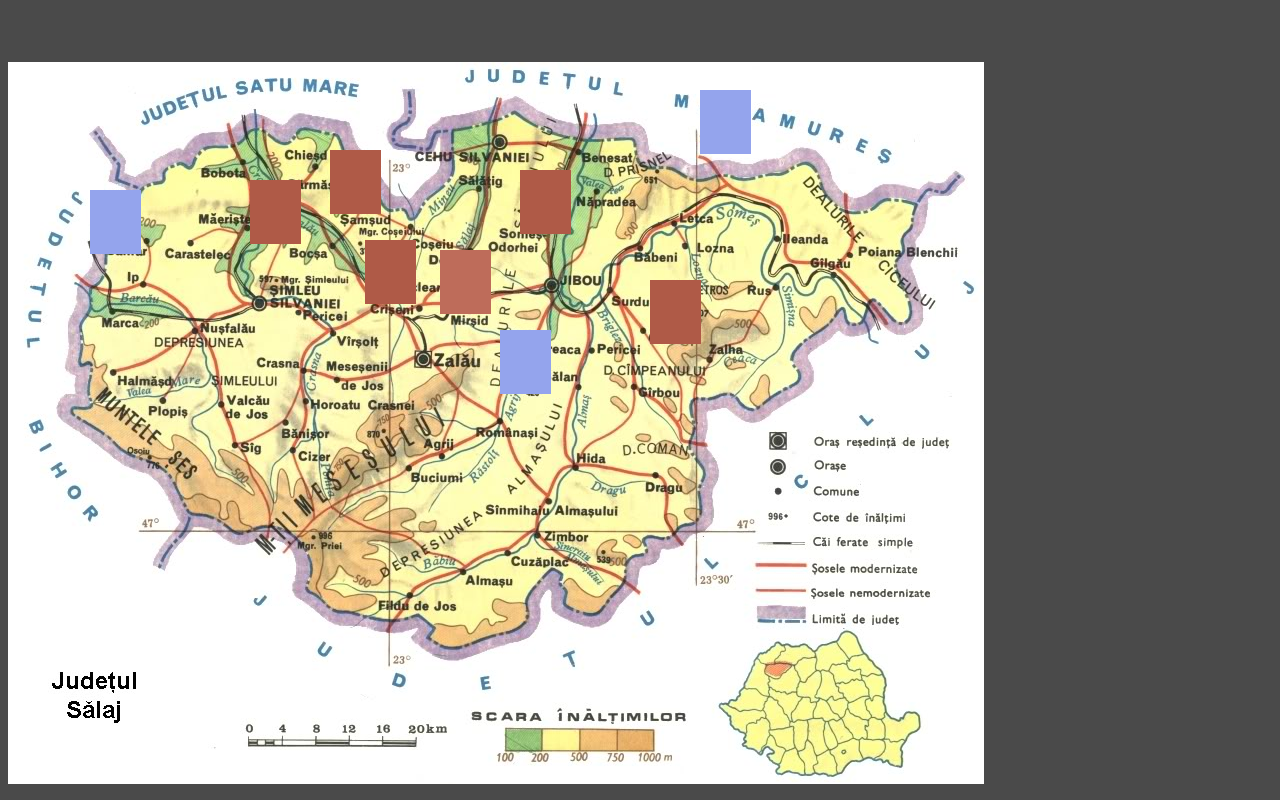
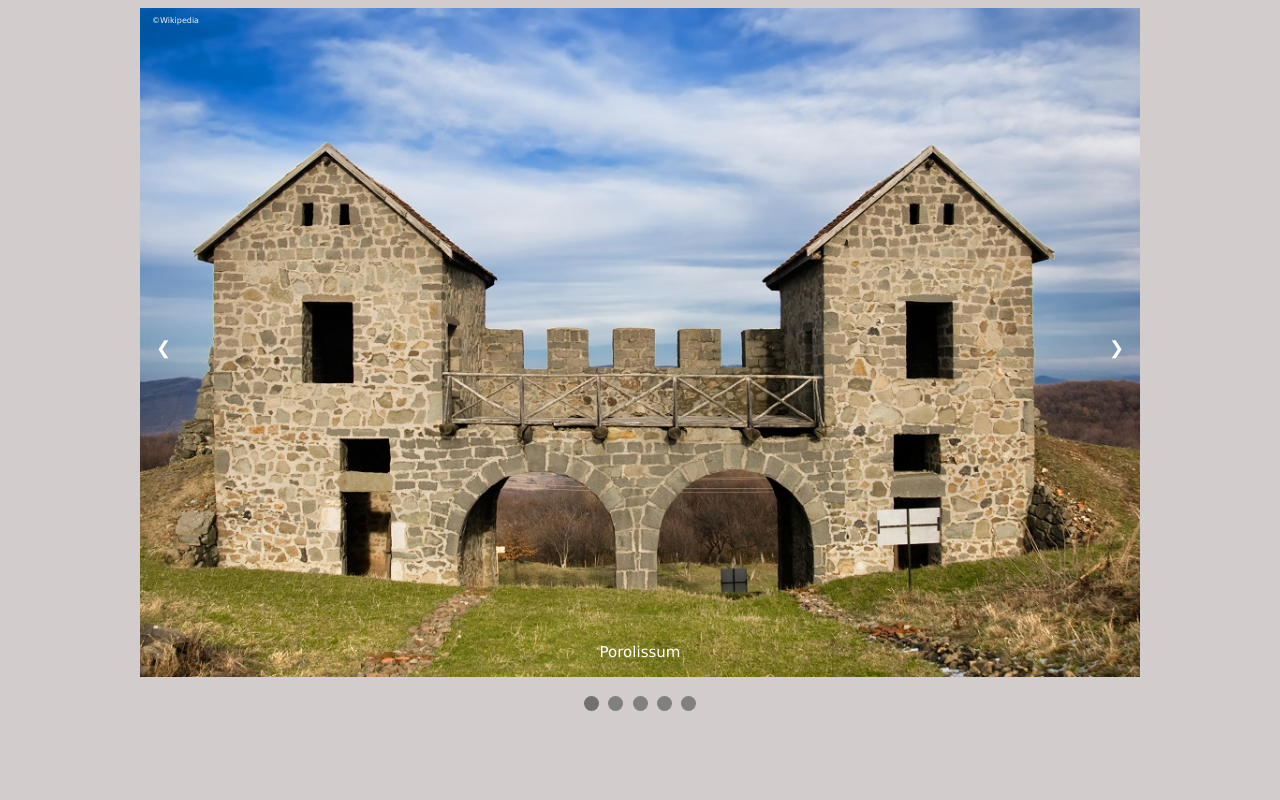
Before and after one commit to dar1acr/Descopera_Salajul, a plain HTML site: page geography/index.html in a window 1280 px wide. Drawn offline with Linux system fonts and the light colour scheme.

Commit message:
slide_show_made

```diff
--- a/geography/index.html
+++ b/geography/index.html
@@ -1,21 +1,62 @@
 <!DOCTYPE html>
 <html>
+
 <head>
     <link rel="stylesheet" href="style_foler_index/index_style_characters .css">
-        <link rel="stylesheet" href="style_foler_index/index_navbar_style.css">
+    <link rel="stylesheet" href="style_foler_index/index_navbar+slideshow_style.css">
     <link rel="stylesheet" href="style_foler_index/index_character_trying.css">
-        <!--meta name="viewport" content="width=device-width, initial-scale=1.0"-->
+
 
 </head>
+
 <body>
     <div class="upper_info">
         <div class="nav_bar"></div>
-            <div class="slide_Show"></div>
+        <div class="slideshow-container">
+            <div class="mySlides fade">
+                <div class="upper_text">©Wikipedia</div>
+                <img src="img/img1.jpg" style="width:100%;">
+                <div class="text">Porolissum</div>
+            </div>
+            <div class="mySlides fade">
+                <div class="upper_text">©Wikipedia</div>
+                <img src="img/img2.jpg" style="width:100%;">
+                <div class="text">Grădina Botanică „Vasile Fati” din Jibou</div>
+            </div>
+            <div class="mySlides fade">
+                <div class="upper_text">©Wikipedia</div>
+                <img src="img/img3.jpg" style="width:100%;">
+                <div class="text">Grădina zmeilor</div>
+            </div>
+            <div class="mySlides fade">
+                <div class="upper_text">©Salvati casa memoriala Iuliu Maniu</div>
+                <img src="img/img4.jpg" style="width:100%;">
+                <div class="text">Casa memorială Iuliu Maniu</div>
+            </div>
+            <div class="mySlides fade">
+                <div class="upper_text">©Wikipedia</div>
+                <img src="img/img5.jpg" style="width:100%;">
+                <div class="text">Rezervația naturală Izvoarele Barcăului</div>
+            </div>
+            <a class="prev" onclick="plusSlides(-1)">❮</a>
+            <a class="next" onclick="plusSlides(1)">❯</a>
+        </div>
+        <br>
+        <div style="text-align:center">
+            <span class="dot" onclick="currentSlide(1)"></span>
+            <span class="dot" onclick="currentSlide(2)"></span>
+            <span class="dot" onclick="currentSlide(3)"></span>
+            <span class="dot" onclick="currentSlide(4)"></span>
+            <span class="dot" onclick="currentSlide(5)"></span>
+        </div>
     </div>
     <br>
     <div class="container_character"></div>
     <br><br>
-        <div class="map-container">
+    <div class="character_container">
+        <div class></div>
+    </div>
+    <!--div class="map-container">
             <img src="img/Salaj.jpg" alt="Map"/>
             <div class="porolissum"></div>
             <div class="casa_memoriala_ilmaniu"></div>
@@ -26,7 +67,8 @@
             <div class="apa_curgatoare_somes"></div>
             <div class="apa_curgatoare_barcau"></div>
             <div class="apa_curgatoare_agrij"></div>
-        </div>
-        <script src="scripts_source/index_script.js"></script>
+        </div-->
+    <script src="scripts_source/index.js"></script>
 </body>
+
 </html>
--- /dev/null
+++ b/geography/scripts_source/index.js
@@ -0,0 +1,26 @@
+let slideIndex = 1;
+showSlides(slideIndex);
+
+function plusSlides(n) {
+  showSlides(slideIndex += n);
+}
+
+function currentSlide(n) {
+  showSlides(slideIndex = n);
+}
+
+function showSlides(n) {
+  let i;
+  let slides = document.getElementsByClassName("mySlides");
+  let dots = document.getElementsByClassName("dot");
+  if (n > slides.length) {slideIndex = 1}
+  if (n < 1) {slideIndex = slides.length}
+  for (i = 0; i < slides.length; i++) {
+    slides[i].style.display = "none";
+  }
+  for (i = 0; i < dots.length; i++) {
+    dots[i].className = dots[i].className.replace(" active", "");
+  }
+  slides[slideIndex-1].style.display = "block";
+  dots[slideIndex-1].className += " active";
+}
--- a/geography/scripts_source/index_script.js
+++ /dev/null
@@ -1,14 +0,0 @@
-//partea de slideshow
-
-//partea de declansare a obiectivelor turistice
-document.querySelectorAll('.porolissum').forEach(mark=>{
-    mark.addEventListener('click', ()=>{
-        alert('Porollissum clicked!');
-    });
-});
-
-document.querySelectorAll('.casa_memoriala_ilmaniu').forEach(mark=>{
-    mark.addEventListener('click', ()=>{
-        alert('Character clicked!');
-    });
-});
--- a/geography/style_foler_index/index_navbar+slideshow_style.css
+++ b/geography/style_foler_index/index_navbar+slideshow_style.css
@@ -1,3 +1,108 @@
-.nav_bar{
+/*The beginning of the slide show*/
+* {
+    box-sizing: border-box;
+}
+
+body {
+    font-family: Verdana, Geneva, Tahoma, sans-serif;
+}
+
+.mySlides {
+    display: none;
+}
+
+img {
+    vertical-align: middle;
+    max-height: 700px;
 
 }
+
+.slideshow-container {
+    max-width: 1000px;
+    position: relative;
+    margin: auto;
+}
+
+.prev,
+.next {
+    cursor: pointer;
+    position: absolute;
+    top: 50%;
+    width: auto;
+    padding: 16px;
+    margin-top: -22px;
+    color: white;
+    font-weight: bold;
+    font-size: 18px;
+    transition: 0.6s ease;
+    border-radius: 0 3px 3px 0;
+    user-select: none;
+}
+
+.next {
+    right: 0;
+    border-radius: 3px 0 0 3px;
+}
+
+.prev:hover,
+.next:hover {
+    background-color: rgba(125, 125, 125, 0.323);
+}
+
+.upper_text {
+    color: #f2f2f2;
+    font-size: 8px;
+    padding: 8px 12px;
+    position: absolute;
+    top: 0;
+}
+
+.text {
+    color: white;
+    font-size: 15px;
+    padding: 8px 12px;
+    position: absolute;
+    bottom: 8px;
+    width: 100%;
+    text-align: center;
+}
+
+.dot {
+    cursor: pointer;
+    height: 15px;
+    width: 15px;
+    margin: 0 2px;
+    background-color: gray;
+    border-radius: 50%;
+    display: inline-block;
+    transition: background-color 0.6s ease;
+}
+
+.active,
+.dot:hover {
+    background-color: #717171;
+}
+
+.fade {
+    animation-name: fade;
+    animation-duration: 1.5s;
+}
+
+@keyframes fade {
+    from {
+        opacity: .4
+    }
+
+    to {
+        opacity: 1
+    }
+}
+
+@media only screen and (max-width:300px) {
+
+    .prev,
+    .next,
+    .text {
+        font-size: 11px;
+    }
+}
--- a/geography/style_foler_index/index_style_characters .css
+++ b/geography/style_foler_index/index_style_characters .css
@@ -1,5 +1,5 @@
 body {
-    background-color: rgb(74, 74, 74);
+    background-color: rgb(211, 204, 204);
 }
 
 .map-container {
```
Also changed, not shown: geography/img/img2.jpg, geography/img/img3.jpg, geography/img/img5.jpg (added). Lines whose indentation alone changed are shown as unchanged.
